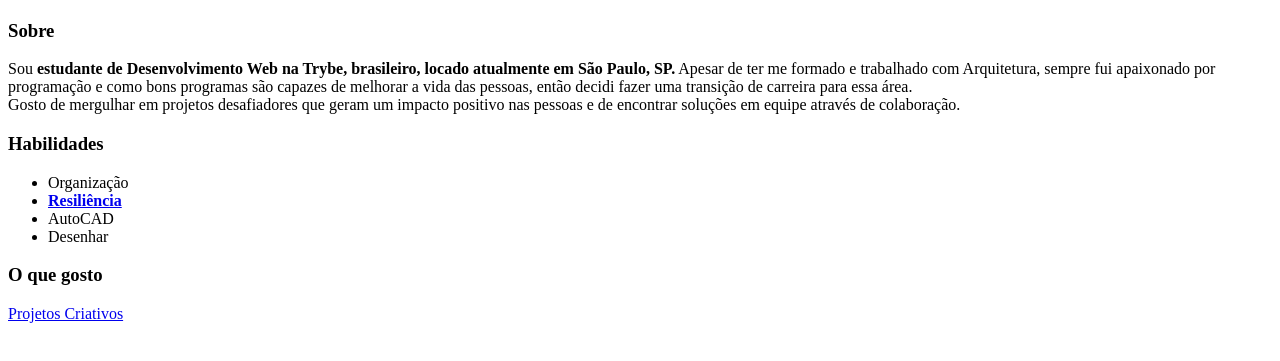
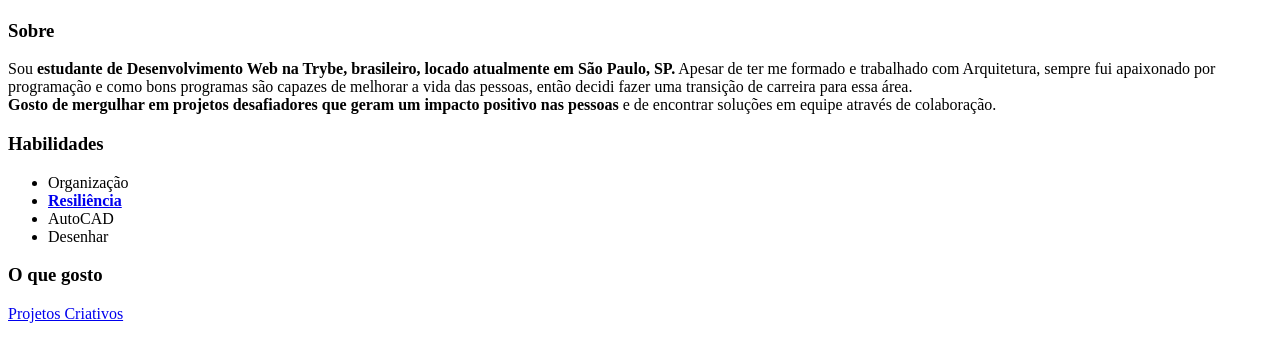
Before and after one commit to ibrahimborba/ibrahimborba.github.io, a plain HTML site: page index.html in a window 1280 px wide. Shown: the part 263-624 px from the top of the page. Drawn offline with Linux system fonts and the light colour scheme.

Commit message:
requisito 7 - adiciona destaques em negrito

```diff
--- a/index.html
+++ b/index.html
@@ -12,7 +12,7 @@
 <body>
     <img id="foto-perfil" src="./profile.png" alt="foto de perfil do ibrahim sorrindo, de camiseta preta manga curta, em um fundo liso cinza claro" width="240px">
     <h3>Sobre</h3>
-    <p>Sou <strong>estudante de Desenvolvimento Web na Trybe, brasileiro, locado atualmente em São Paulo, SP.</strong> Apesar de ter me formado e trabalhado com Arquitetura, sempre fui apaixonado por programação e como bons programas são capazes de melhorar a vida das pessoas, então decidi fazer uma transição de carreira para essa área.<br>Gosto de mergulhar em projetos desafiadores que geram um impacto positivo nas pessoas e de encontrar soluções em equipe através de colaboração.</p>
+    <p>Sou <strong>estudante de Desenvolvimento Web na Trybe, brasileiro, locado atualmente em São Paulo, SP.</strong> Apesar de ter me formado e trabalhado com Arquitetura, sempre fui apaixonado por programação e como bons programas são capazes de melhorar a vida das pessoas, então decidi fazer uma transição de carreira para essa área.<br><strong>Gosto de mergulhar em projetos desafiadores que geram um impacto positivo nas pessoas</strong> e de encontrar soluções em equipe através de colaboração.</p>
 
     <h3>Habilidades</h3>
     <ul>
```
